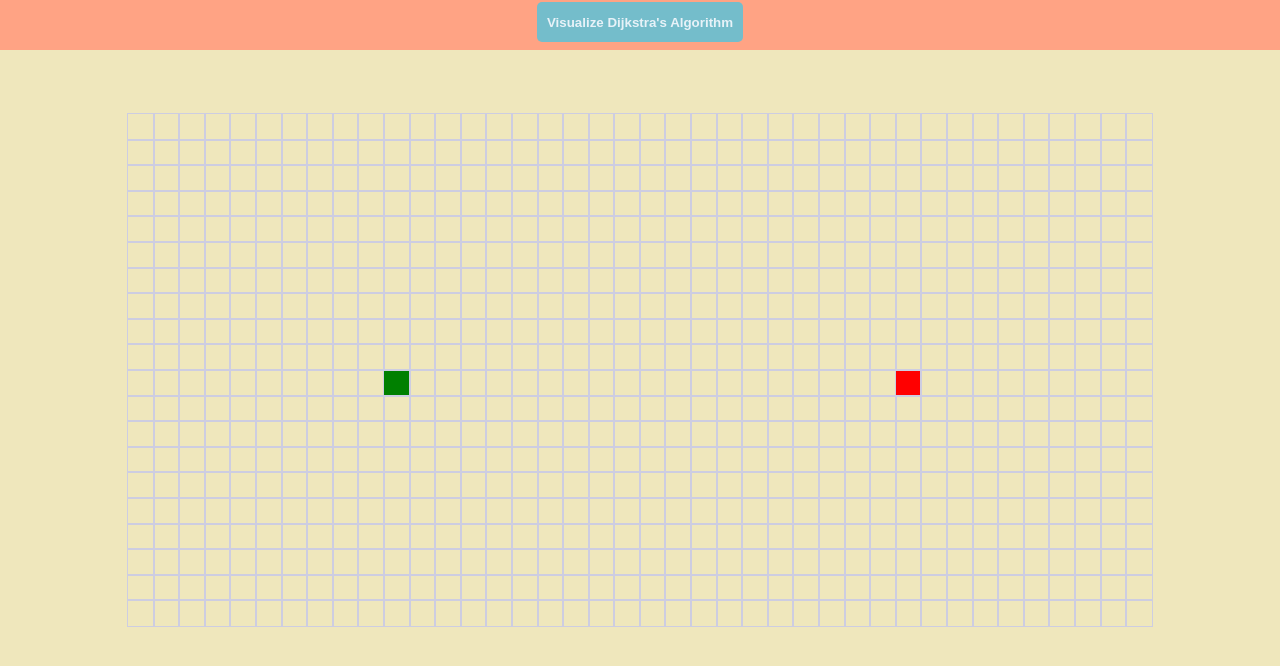
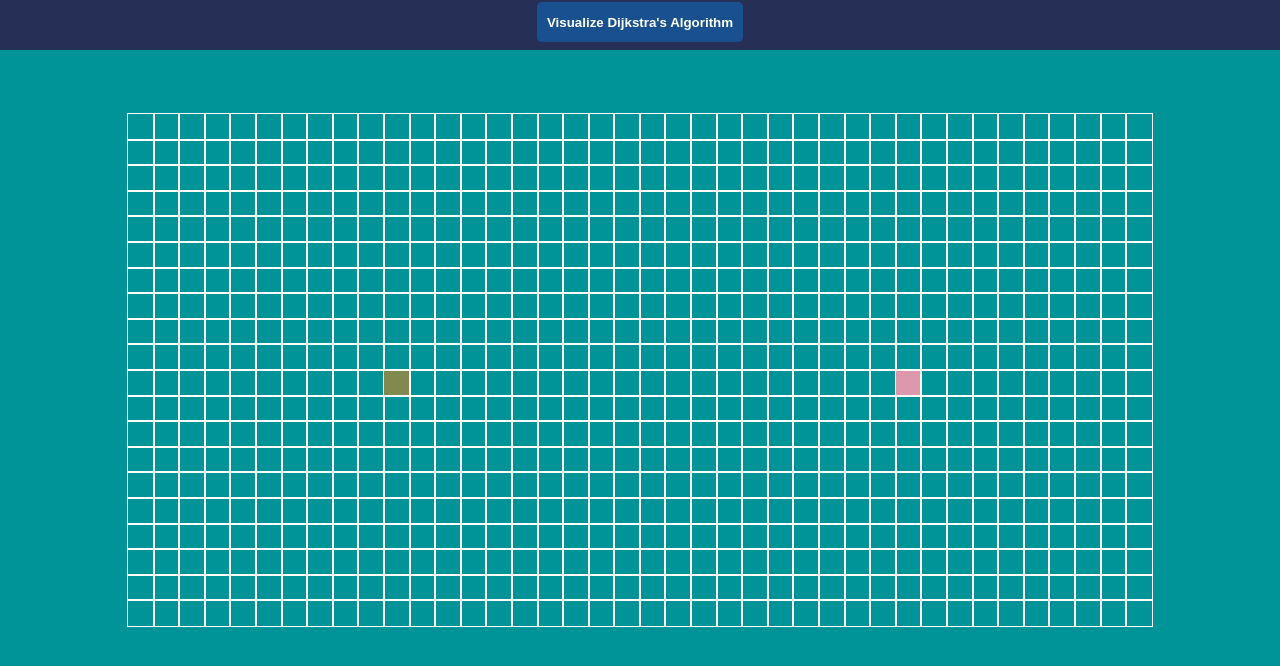
Before and after one commit to johnsonphan95/pathfindee, a React (Create React App) app: page / in a window 1280 px wide. Shown: the top 666 px of the page. Built offline with nearby package versions, Linux system fonts and the light colour scheme.

Commit message:
Change colors

```diff
--- a/src/App.css
+++ b/src/App.css
@@ -1,29 +1,10 @@
 body {
-  background-color: #efe7bc;
+  background-color: #009499;
 }
 
 .App {
   text-align: center;
-  background-color: #efe7bc;
+  background-color: #009499;
   width: 100%;
   height: 100%;
 }
-
-.App-logo {
-  height: 40vmin;
-}
-
-.App-header {
-  background-color: #282c34;
-  min-height: 100vh;
-  display: flex;
-  flex-direction: column;
-  align-items: center;
-  justify-content: center;
-  font-size: calc(10px + 2vmin);
-  color: white;
-}
-
-.App-link {
-  color: #09d3ac;
-}
--- a/src/components/Node.css
+++ b/src/components/Node.css
@@ -1,19 +1,19 @@
 .node {
   width: 100%;
   height: 5%;
-  outline: 1px solid rgb(205, 205, 225);
+  outline: 1px solid white;
 }
 
 .node-start {
-  background-color: green;
+  background-color: #81894e;
 }
 
 .node-end {
-  background-color: red;
+  background-color: #de98ab;
 }
 
 .node-visited {
-  background-color: blue;
+  background-color: #ff6f61;
 }
 
 .node-visited {
@@ -30,27 +30,32 @@
 @keyframes visitedAnimation {
   0% {
     transform: scale(0.5);
-    background-color: rgba(255, 0, 238, 0.75);
+    background-color: #ffda29;
+  }
+
+  25% {
+    transform: scale(1.25);
+    background-color: orange;
   }
 
   50% {
     transform: scale(1.5);
-    background-color: rgba(0, 60, 255, 0.75);
+    background-color: crimson;
   }
 
-  25% {
-    transform: scale(1.25);
-    background-color: rgba(50, 0, 255, 0.75);
+  75% {
+    transform: scale(1);
+    background-color: orangered;
   }
 
   100% {
     transform: scale(1);
-    background-color: rgba(0, 2555, 255, 0.75);
+    background-color: #ff6f61;
   }
 }
 
 .node-wall {
-  background-color: rgb(12, 53, 71);
+  background-color: #263056;
 }
 
 .node-shortest-path {
@@ -67,16 +72,15 @@
 @keyframes shortestPath {
   0% {
     transform: scale(0.6);
-    background-color: rgb(255, 254, 106);
+    background-color: #98ddde;
   }
 
   50% {
     transform: scale(1.2);
-    background-color: rgb(255, 195, 106);
   }
 
   100% {
     transform: scale(1);
-    background-color: rgb(255, 113, 52);
+    background-color: #ffda29;
   }
 }
--- a/src/components/PathFinder.css
+++ b/src/components/PathFinder.css
@@ -15,15 +15,15 @@
   margin: 2px;
   border-radius: 5px;
   font-weight: bold;
-  background-color: #74bdcb;
+  background-color: #195190;
   border: none;
-  color: #e7f2f8;
+  color: white;
   height: 40px;
 }
 
 .navbar {
   display: flex;
   justify-content: center;
-  background-color: #ffa384;
+  background-color: #263056;
   height: 50px;
 }
```
